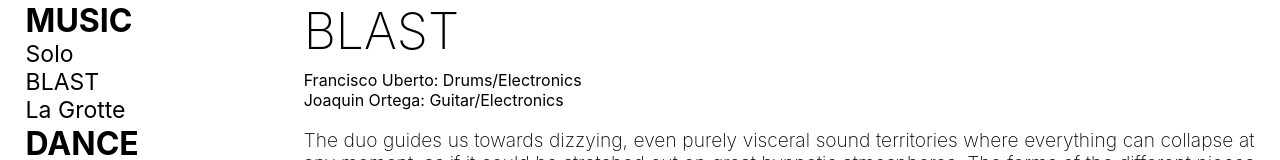
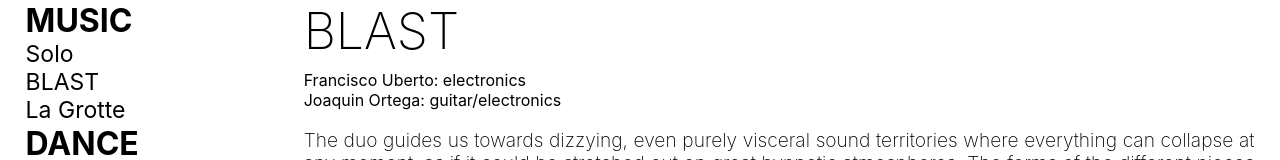
Before and after one commit to d0m111/jo, a React (Create React App) app: page /blast in a window 1280 px wide. Shown: the part 161-321 px from the top of the page. Built offline with nearby package versions, Linux system fonts and the light colour scheme.

Commit message:
last modifications footer

```diff
--- a/src/App.css
+++ b/src/App.css
@@ -110,7 +110,7 @@ article{
      margin: 0%;
      font-weight: 400;
      font-size: medium;
-     text-transform: capitalize;
+     /* text-transform: capitalize; */
      flex-grow: 5;
  }
 
--- a/src/components/Blast.jsx
+++ b/src/components/Blast.jsx
@@ -6,7 +6,7 @@ export default function Blast(){
         <article>
             <div className="component-title-wrapper">
                 <h3>BLAST</h3>
-                <p>Francisco Uberto: drums/electronics</p>
+                <p>Francisco Uberto: electronics</p>
                 <p>Joaquin Ortega: guitar/electronics</p>
             </div>
 
```
